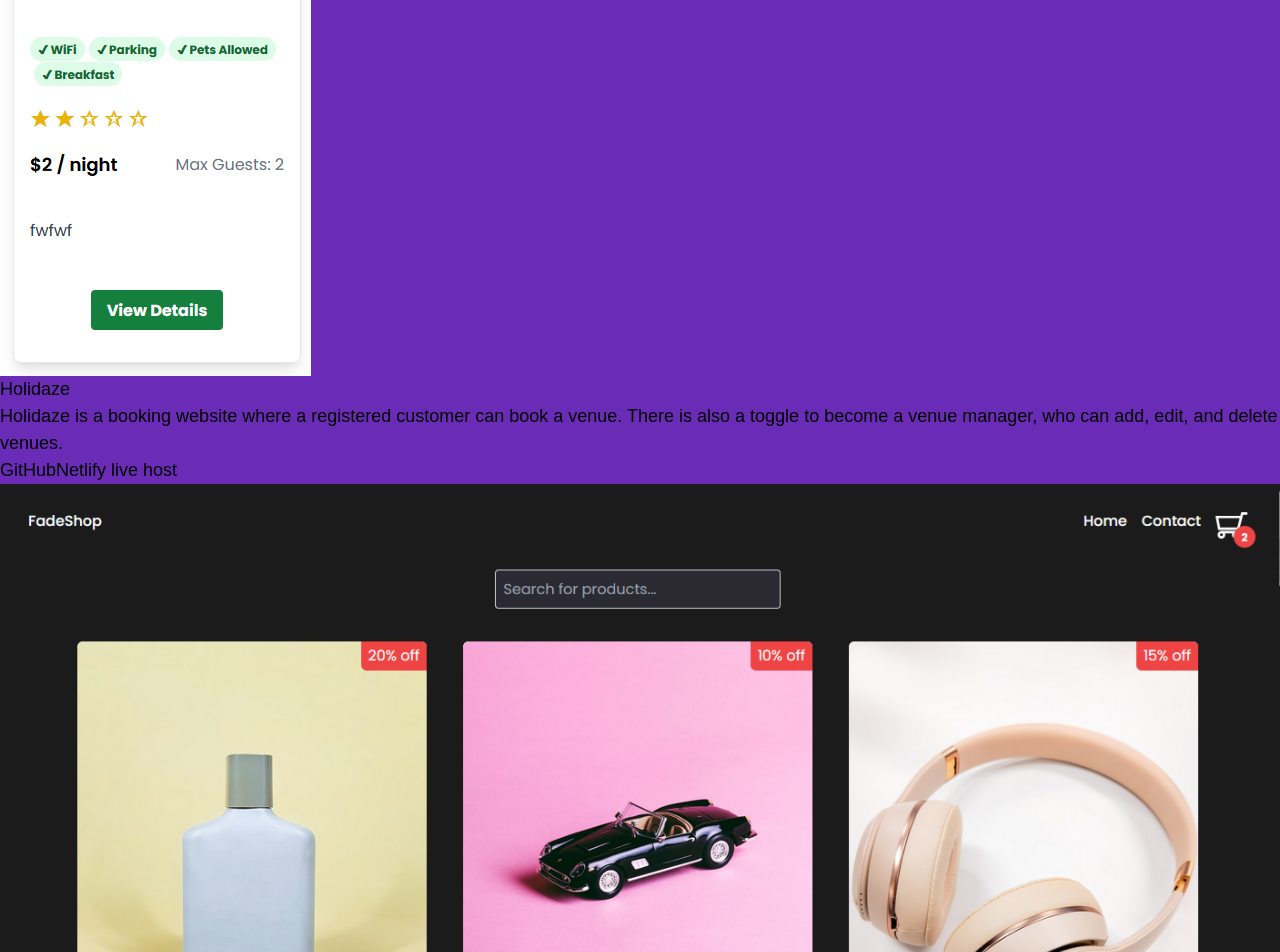
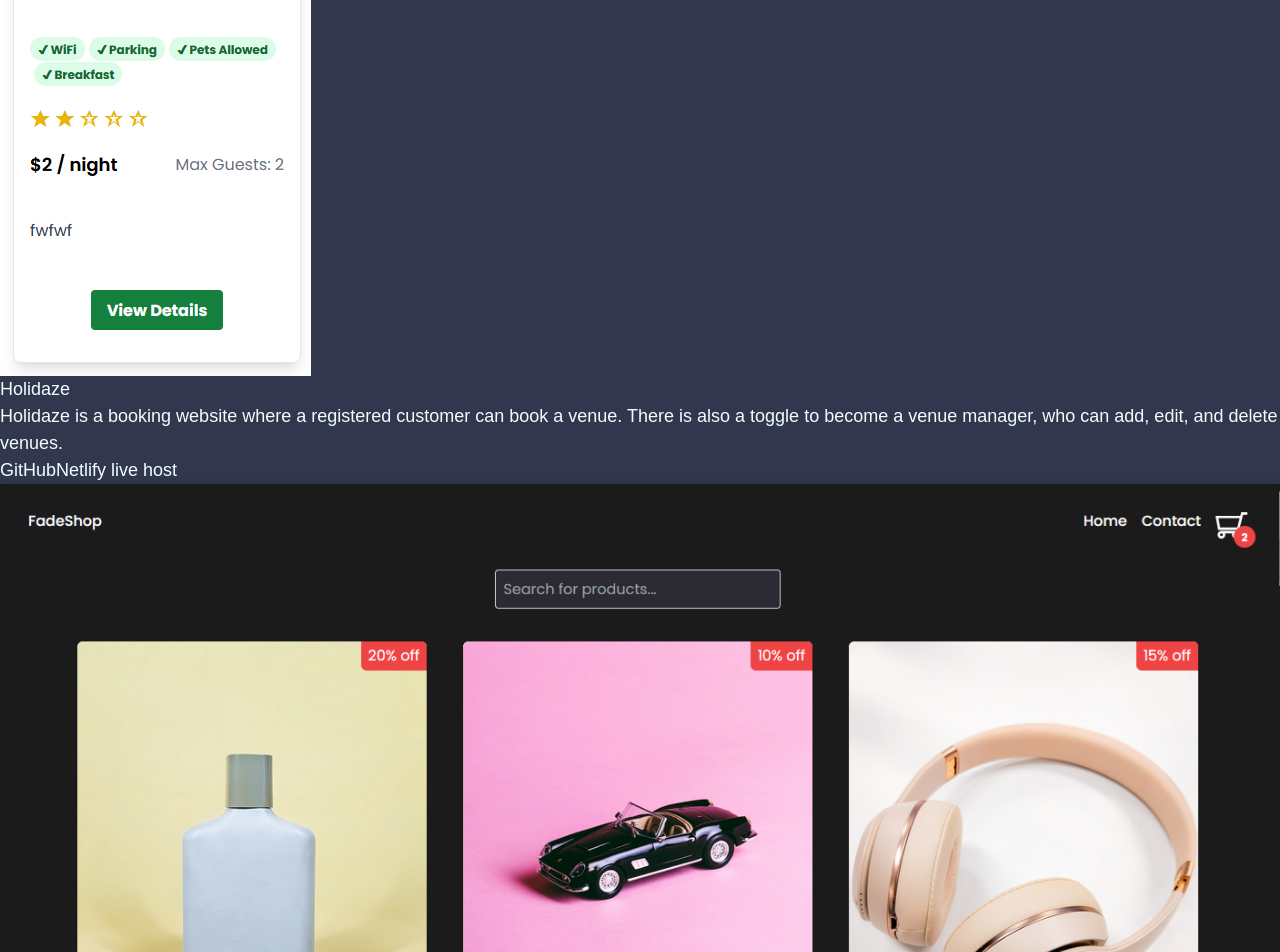
Before and after one commit to FadeCap/FadeCap-Portfolio, a React (Vite) app: page / in a window 1280 px wide. Shown: the part 1848-2800 px from the top of the page. Built offline with nearby package versions, Linux system fonts and the light colour scheme.

Commit message:
started styling, found a color palette i will try to follow

```diff
--- /dev/null
+++ b/src/components/ContactSection/index.css
@@ -0,0 +1,3 @@
+#contact {
+    background-color:
+}
--- a/src/components/ContactSection/index.jsx
+++ b/src/components/ContactSection/index.jsx
@@ -1,6 +1,8 @@
+import "./index.css";
+
 const ContactSection = () => {
   return (
-    <section id="contact" className="contact-section bg-purple-800/50 rounded-lg p-5 shadow-md mb-4 max-w-lg mx-auto">
+    <section id="contact" className="contact-section rounded-lg p-5 shadow-md mb-4 max-w-lg mx-auto">
       <h2 className="text-2xl font-bold text-center mb-4">Contact Me</h2>
       <ul className="contact-list space-y-2">
         <li>
--- a/src/components/Footer/index.jsx
+++ b/src/components/Footer/index.jsx
@@ -1,6 +1,6 @@
 const Footer = () => {
   return (
-    <footer className="bg-gray-800 text-white p-4">
+    <footer className="bg-gray-800 p-4">
       <p>&copy; 2024 My Portfolio</p>
     </footer>
   );
--- a/src/components/HamburgerMenu/index.jsx
+++ b/src/components/HamburgerMenu/index.jsx
@@ -1,4 +1,4 @@
-import React, { useState } from 'react';
+import React, { useState } from "react";
 
 const HamburgerMenu = () => {
   const [isOpen, setIsOpen] = useState(false);
@@ -12,12 +12,16 @@ const HamburgerMenu = () => {
   };
 
   return (
-    <div className="relative md:hidden"> {/* Show only on small screens */}
+    <div className="relative md:hidden">
+      {" "}
+      {/* Show only on small screens */}
       <button
-        className="flex items-center justify-center w-10 h-10 text-white focus:outline-none"
+        className="flex items-center justify-center w-10 h-10  focus:outline-none"
         onClick={toggleMenu}
       >
-        {isOpen ? 'X' : (
+        {isOpen ? (
+          "X"
+        ) : (
           <div className="flex flex-col items-center justify-center">
             <div className="w-8 h-1 bg-white mb-1" />
             <div className="w-8 h-1 bg-white mb-1" />
@@ -28,23 +32,47 @@ const HamburgerMenu = () => {
       {isOpen && (
         <>
           {/* Overlay for closing when clicking outside */}
+          <div className="fixed inset-0 z-40" onClick={closeMenu} />
           <div
-            className="fixed inset-0 z-40"
-            onClick={closeMenu}
-          />
-          <div className="fixed top-0 left-0 w-full h-1/3 bg-purple-800 text-white z-50">
+            id="hamburger-container"
+            className="fixed top-0 left-0 w-full h-1/3   z-50"
+          >
             <ul className="flex flex-col items-center justify-center h-full">
-              <li className="py-4 text-xl hover:bg-gray-700 w-full text-center">
-                <a href="#home" className="block px-4" onClick={closeMenu}>Home</a>
+              <li
+                id="hamburger-links"
+                className="py-4 text-xl  w-full text-center"
+              >
+                <a href="#home" className="block px-4" onClick={closeMenu}>
+                  Home
+                </a>
               </li>
-              <li className="py-4 text-xl hover:bg-gray-700 w-full text-center">
-                <a href="#projects" className="block px-4" onClick={closeMenu}>Projects</a>
+              <li
+                id="hamburger-links"
+                className="py-4 text-xl  w-full text-center"
+              >
+                <a href="#projects" className="block px-4" onClick={closeMenu}>
+                  Projects
+                </a>
               </li>
-              <li className="py-4 text-xl hover:bg-gray-700 w-full text-center">
-                <a href="#proficiencies" className="block px-4" onClick={closeMenu}>Proficiencies</a>
+              <li
+                id="hamburger-links"
+                className="py-4 text-xl  w-full text-center"
+              >
+                <a
+                  href="#proficiencies"
+                  className="block px-4"
+                  onClick={closeMenu}
+                >
+                  Proficiencies
+                </a>
               </li>
-              <li className="py-4 text-xl hover:bg-gray-700 w-full text-center">
-                <a href="#contact" className="block px-4" onClick={closeMenu}>Contact</a>
+              <li
+                id="hamburger-links"
+                className="py-4 text-xl  w-full text-center"
+              >
+                <a href="#contact" className="block px-4" onClick={closeMenu}>
+                  Contact
+                </a>
               </li>
             </ul>
           </div>
--- a/src/components/Header/index.jsx
+++ b/src/components/Header/index.jsx
@@ -1,8 +1,10 @@
+import "./index.css";
+
 import HamburgerMenu from "../HamburgerMenu";
 
 const Header = () => {
   return (
-    <header className="flex items-center flex-col justify-between p-5 text-white shadow-lg mb-8">
+    <header className="flex items-center flex-col justify-between p-5 shadow-lg mb-8">
       <HamburgerMenu />
       <nav className="hidden md:flex">
         <ul className="flex gap-20">
--- /dev/null
+++ b/src/components/Projects/index.css
@@ -0,0 +1,4 @@
+#project-container {
+    background-color: #32374D;
+    box-shadow: 0 8px 16px rgba(0, 0, 0, 0.4);
+}
--- a/src/components/Projects/index.jsx
+++ b/src/components/Projects/index.jsx
@@ -1,6 +1,11 @@
+import "./index.css";
+
 const ProjectCard = ({ title, description, githubLink, liveLink, images }) => {
   return (
-    <div className="bg-purple-900/50 rounded-lg p-5 shadow-md mb-4 w-full max-w-md mx-auto">
+    <div
+      id="project-container"
+      className="bg-purple-900/50 rounded-lg p-5 shadow-md mb-4 w-full max-w-md mx-auto"
+    >
       {" "}
       {/* Updated width */}
       <div className="flex justify-center mb-3 gap-4 h-48 overflow-hidden">
@@ -14,17 +19,17 @@ const ProjectCard = ({ title, description, githubLink, liveLink, images }) => {
         ))}
       </div>
       <h3 className="text-xl font-bold mb-2">{title}</h3>
-      <p className="text-white font-semibold mb-4">{description}</p>
+      <p className=" font-semibold mb-4">{description}</p>
       <div className="flex gap-4">
         <a
           href={githubLink}
-          className="border-white border-2 text-white py-2 px-4 rounded hover:bg-purple-600"
+          className="border-white border-2  py-2 px-4 rounded hover:bg-purple-600"
         >
           GitHub
         </a>
         <a
           href={liveLink}
-          className="border-white border-2 text-white py-2 px-4 rounded hover:bg-purple-600"
+          className="border-white border-2  py-2 px-4 rounded hover:bg-purple-600"
         >
           Netlify live host
         </a>
--- a/src/index.css
+++ b/src/index.css
@@ -2,8 +2,47 @@
 @tailwind components;
 @tailwind utilities;
 
+
+
+
+
 #root {
+
+/*
+  CSS VARIABLES - Palenight-inspired "Catcuppin" Palette (I drink coffee btw)
+*/
+
+--main-bg-color: #292D3E;
+--primary-text-color: #EEFFFF;
+--secondary-text: #C3B4C1;
+--card-background: #32374D;
+--accent-buttons: #F78C6C;
+--links-highligths: #FFCB6B;
+--borders-outlines: #1F2233;
+--detail-icons: #C792EA;
+
+
   font-family: Poppins, sans-serif;
   font-size: 18px;
-  background-color: #6a2cb6;
+  background-color: var(--main-bg-color);
+  color: var(--primary-text-color);
 }
+
+
+#hamburger-container {
+  background-color: var(--card-background);
+}
+
+#hamburger-links {
+
+}
+
+#hamburger-links:hover {
+  background-color: var(--links-highligths);
+  text-decoration: none;
+  text-shadow: 0 0 5px rgba(247, 140, 108, 0.4);
+}
+
+#contact {
+  color: var(--primary-text-color)
+}
```
Also changed, not shown: src/components/Header/index.css (added).
